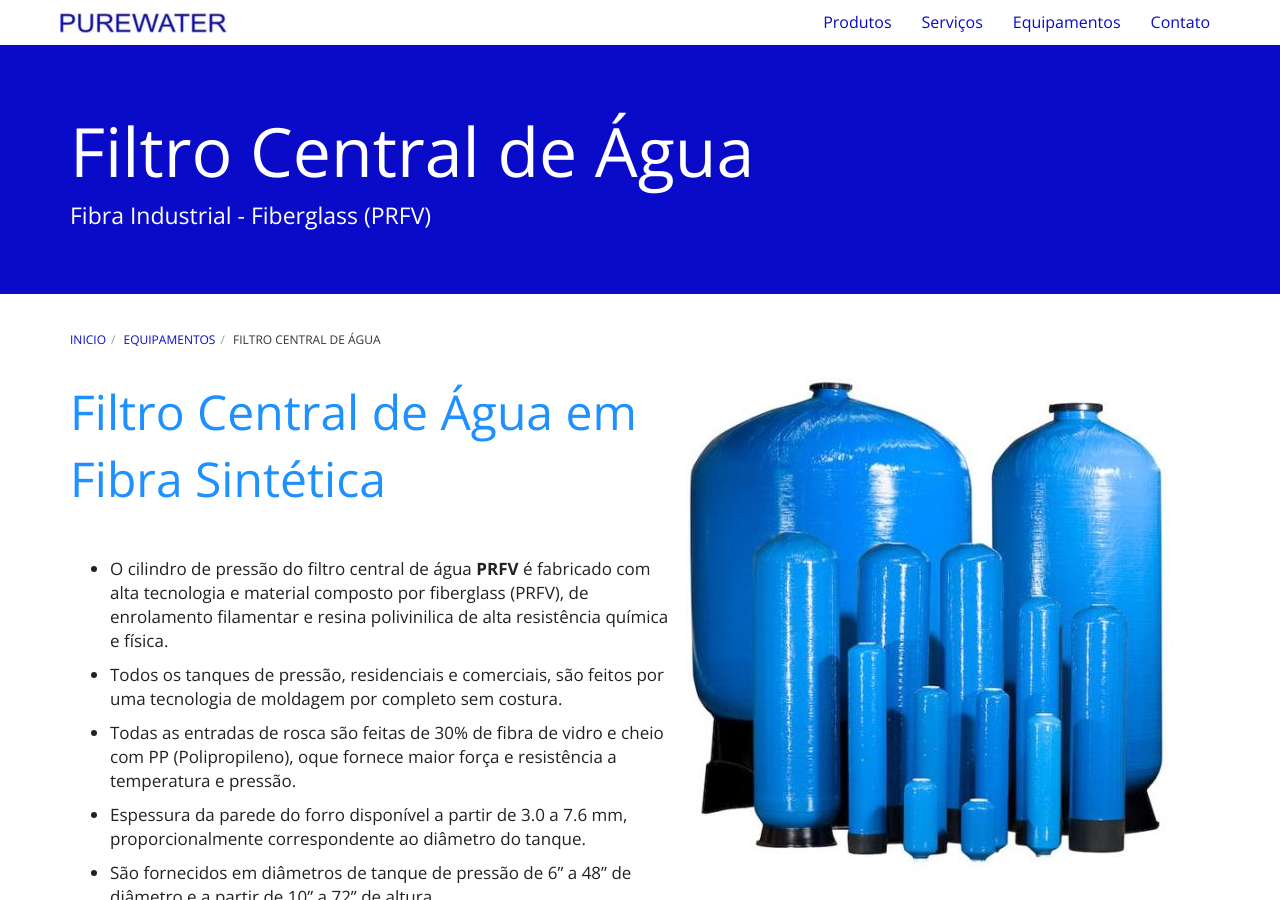
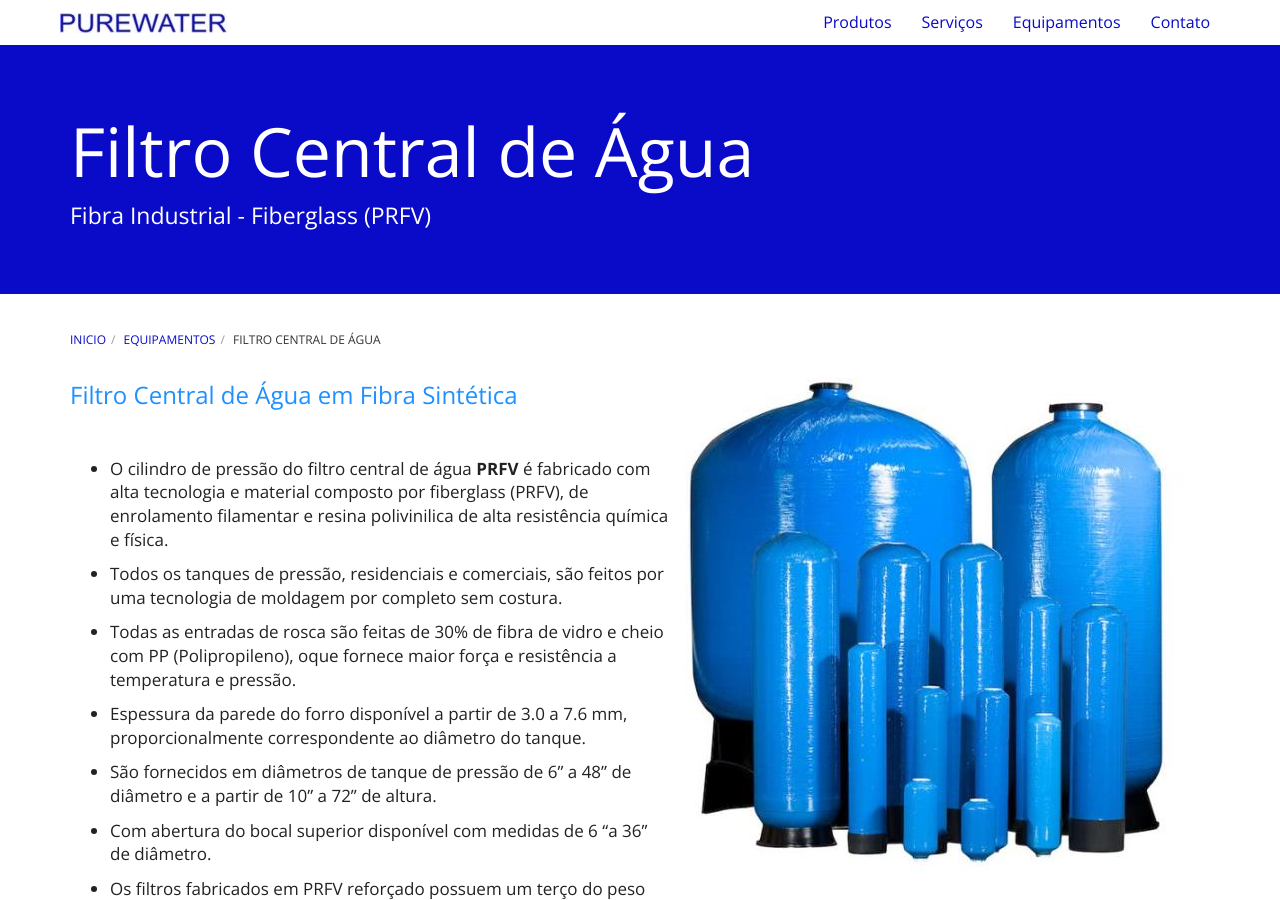
Before and after one commit to purewaterefluentes/purewaterefluentes.github.io, a Jekyll site: the page built from equipamentos/filtro-central-de-agua-industrial-fibra-fiberglass.md, in a window 1280 px wide and 900 px high. Built offline with Jekyll 4.4.1, drawn with Linux system fonts in a browser that asks for light colours; nearby versions of some CDN libraries; library files that are not in the unit come from our copies.

Commit message:
Update filtro-central-de-agua-industrial-fibra-fiberglass.md

```diff
--- a/equipamentos/filtro-central-de-agua-industrial-fibra-fiberglass.md
+++ b/equipamentos/filtro-central-de-agua-industrial-fibra-fiberglass.md
@@ -7,7 +7,7 @@
 
 <img class="img-responsive pull-right" style="max-width: 55%;" src="../../website/images/cyber_tank.jpg" alt="Filtro de Agua em Fiberglass">
 
-<font color="#1E90FF" size="7" aling="left">Filtro Central de Água em Fibra Sintética</font>
+<font color="#1E90FF" size="5" aling="left">Filtro Central de Água em Fibra Sintética</font>
 <br />
 
 - O cilindro de pressão do filtro central de água **PRFV** é fabricado com alta tecnologia e material composto por fiberglass (PRFV), de enrolamento filamentar e resina polivinilica de alta resistência química e física.
```
